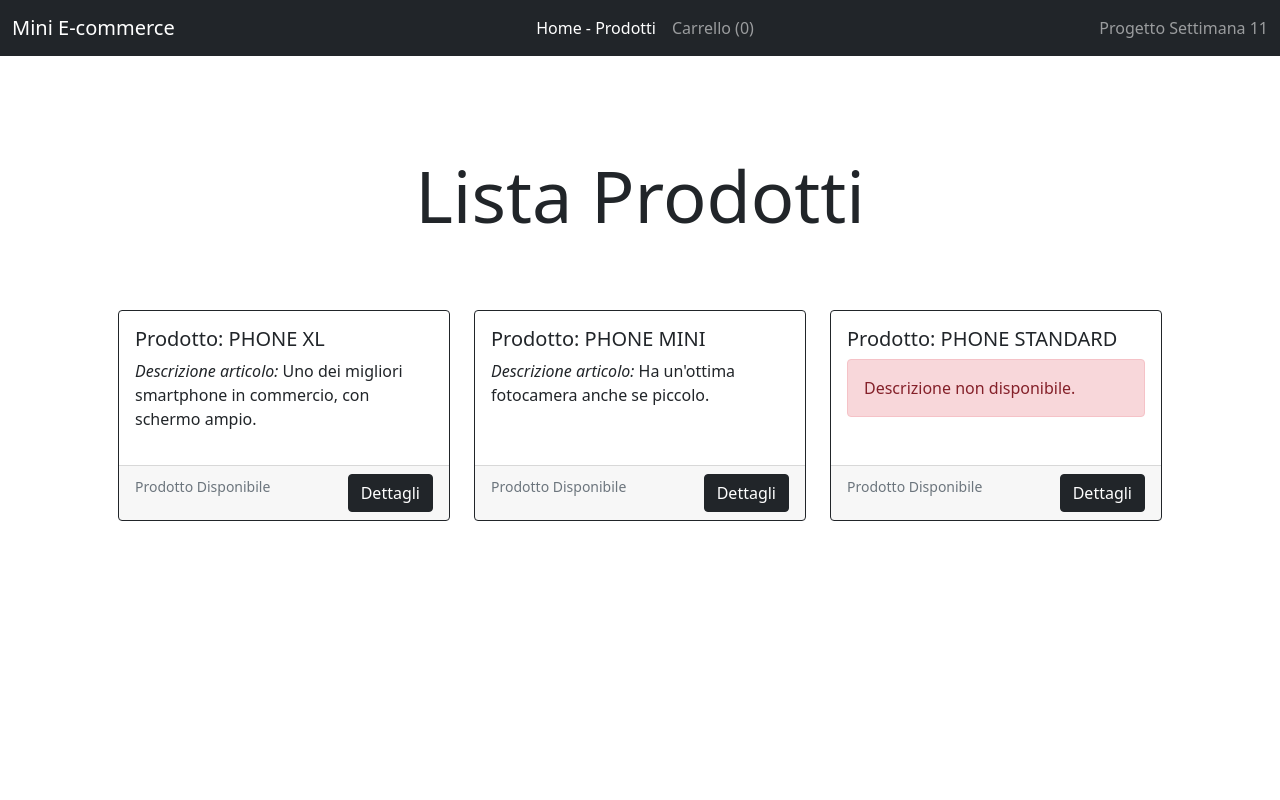
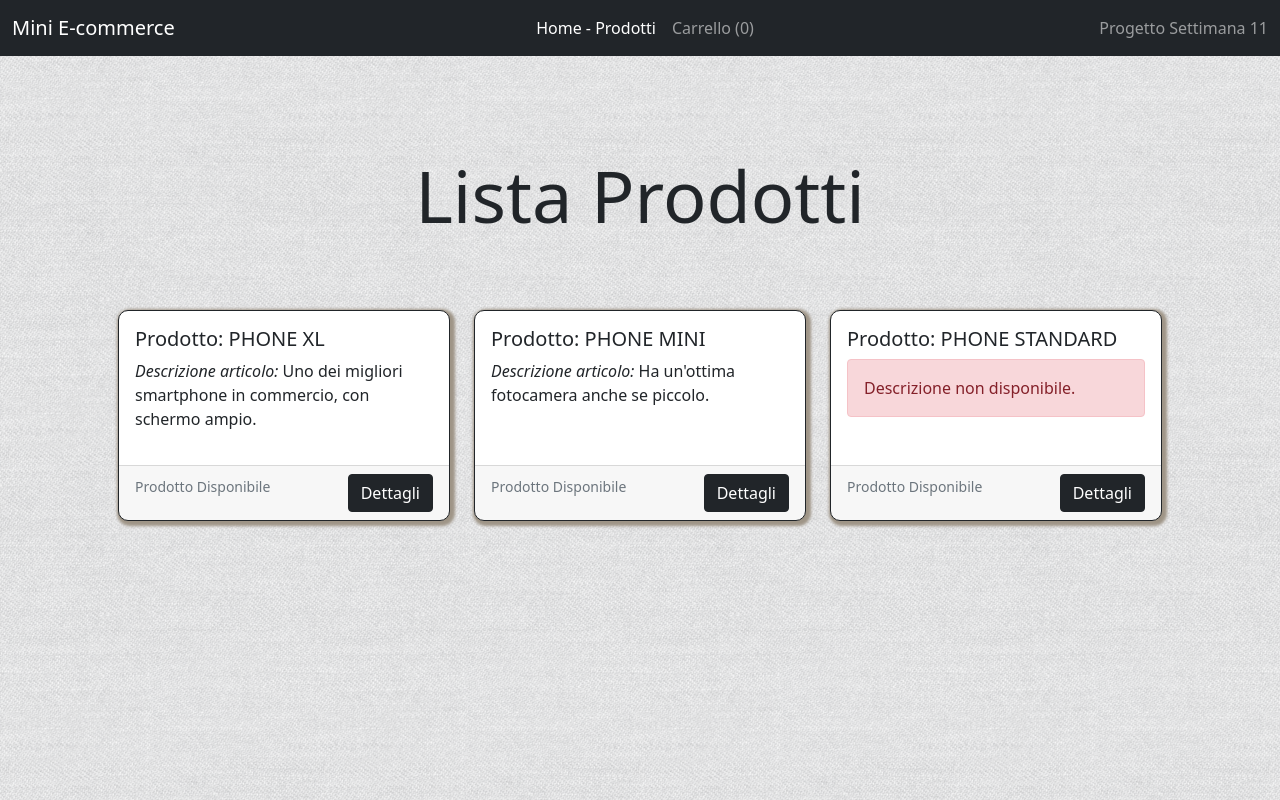
Before and after one commit to LudovicaBolognin/FE0222A-Progetto-Settimana-11, an Angular app: page / in a window 1280 px wide. Built offline with nearby package versions, Linux system fonts and the light colour scheme; data requests are answered from the project's data file.

Commit message:
aggiunta pattern

```diff
--- a/src/styles.scss
+++ b/src/styles.scss
@@ -1,2 +1,10 @@
 /* You can add global styles to this file, and also import other style files */
 @import "~bootstrap/scss/bootstrap";
+body {
+  background: url('assets/img/45degreee_fabric.webp');
+}
+
+div.card, div.modal-dialog {
+  box-shadow: 2px 2px 3px 3px rgb(159, 149, 135);
+  border-radius: 10px;
+}
```
Also changed, not shown: src/assets/img/45degreee_fabric.webp (added).
